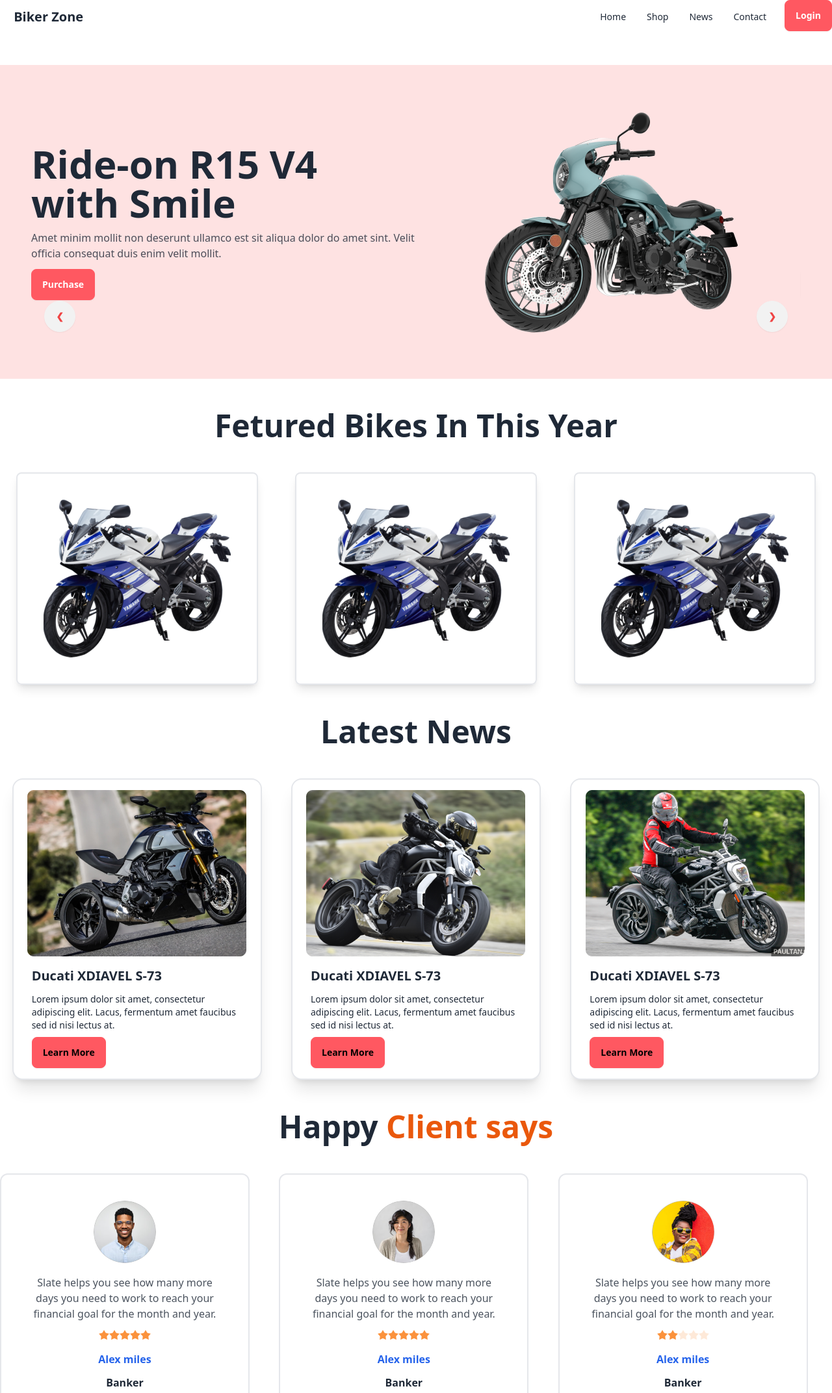
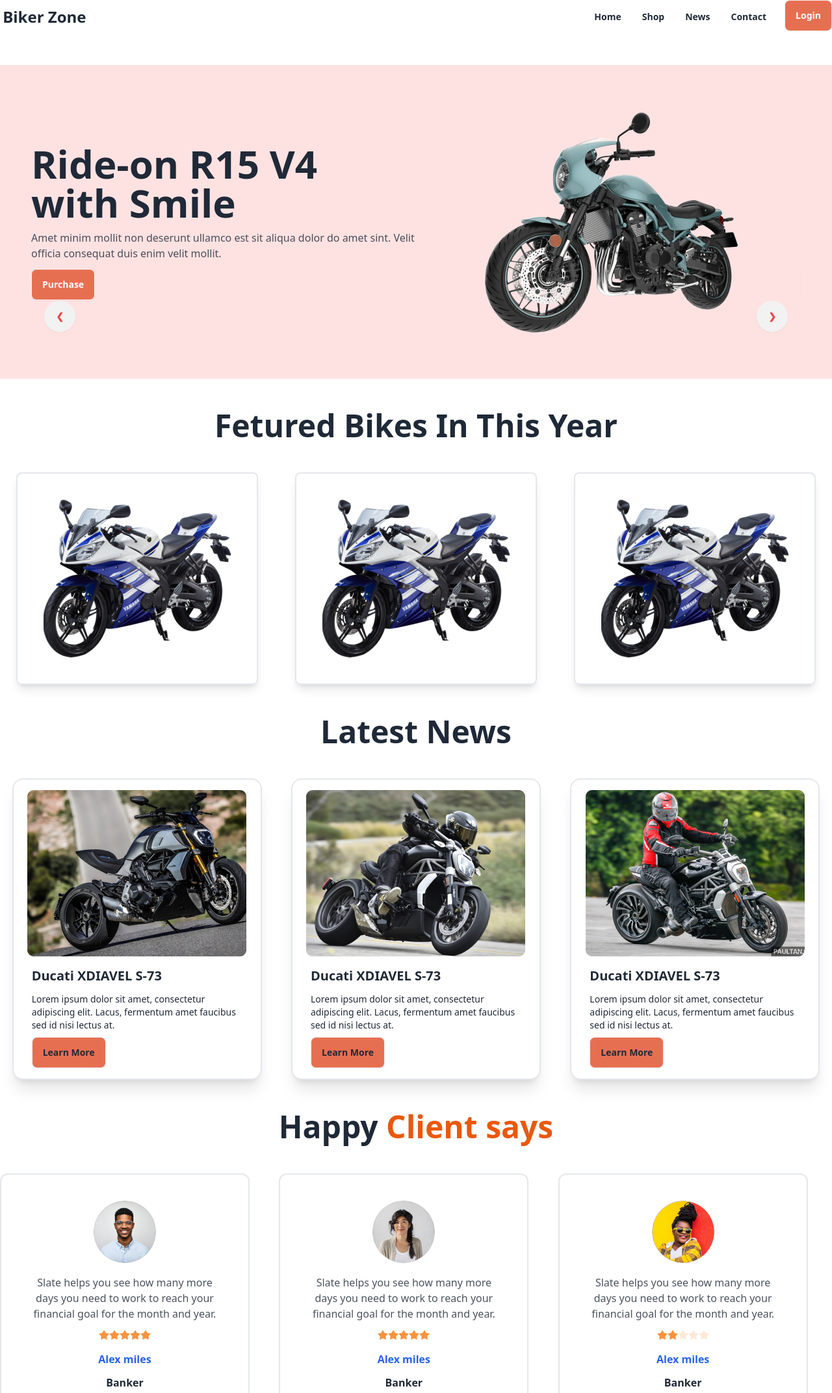
Before and after one commit to KaziAbdurRahim/biker-zone, a plain HTML site: page index.html in a window 1280 px wide. Shown: the top 2144 px of the page at 65% size. Drawn offline with nearby package versions, Linux system fonts and the light colour scheme.

Commit message:
finished

```diff
--- a/index.html
+++ b/index.html
@@ -19,7 +19,8 @@
                 extend: {
                     colors: {
                         clifford: '#da373d',
-                        'bg-button-pri': '#E76F51'
+
+                        'button-pri': '#E76F51'
                     }
                 }
             }
@@ -51,19 +52,19 @@
                         <li><a>Contact</a></li>
                     </ul>
                 </div>
-                <a class="btn btn-ghost text-xl text-bold    ">Biker Zone</a>
+                <a class=" text-2xl font-bold    ">Biker Zone</a>
             </div>
             <div class="flex justify-end space-x-2">
                 <div class=" hidden lg:flex ">
                     <ul class="menu menu-horizontal px-1">
-                        <li><a>Home</a></li>
-                        <li><a>Shop</a></li>
-                        <li><a>News</a></li>
-                        <li><a>Contact</a></li>
+                        <li><a class="hover:text-orange-600 font-bold">Home</a></li>
+                        <li><a class="hover:text-orange-600 font-bold">Shop</a></li>
+                        <li><a class="hover:text-orange-600 font-bold">News</a></li>
+                        <li><a class="hover:text-orange-600 font-bold">Contact</a></li>
                     </ul>
                 </div>
                 <div class="">
-                    <button class="btn btn-error text-white font-bold ">
+                    <button class="btn bg-button-pri text-white font-bold ">
                         <a>Login</a>
                     </button>
 
@@ -85,7 +86,7 @@
                             <h1 class="font-bold text-6xl">Ride-on R15 V4 <br> with Smile</h1>
                             <p class="opacity-80">Amet minim mollit non deserunt ullamco
                                 est sit aliqua dolor do amet sint. Velit officia consequat duis enim velit mollit.</p>
-                            <button class="btn btn-error text-white font-bold"> Purchase</button>
+                            <button class="btn bg-button-pri text-white font-bold"> Purchase</button>
                         </div>
                         <!-- imaage section -->
                         <div class=" items-center">
@@ -107,7 +108,7 @@
                             <h1 class="font-bold text-6xl">Ride-on R22 V5 <br> with Smile</h1>
                             <p class="opacity-80">Amet minim mollit non deserunt ullamco
                                 est sit aliqua dolor do amet sint. Velit officia consequat duis enim velit mollit.</p>
-                            <button class="btn btn-error text-white font-bold"> Purchase</button>
+                            <button class="btn bg-button-pri  text-white font-bold"> Purchase</button>
                         </div>
                         <!-- imaage section -->
                         <div class=" items-center">
@@ -129,7 +130,7 @@
                             <h1 class="font-bold text-6xl">Ride-on R17 s44 <br> with Smile</h1>
                             <p class="opacity-80">Amet minim mollit non deserunt ullamco
                                 est sit aliqua dolor do amet sint. Velit officia consequat duis enim velit mollit.</p>
-                            <button class="btn btn-error text-white font-bold"> Purchase</button>
+                            <button class="btn bg-button-pri text-white font-bold"> Purchase</button>
                         </div>
                         <!-- imaage section -->
                         <div class=" items-center">
@@ -151,7 +152,7 @@
                             <h1 class="font-bold text-6xl">Ride-on k5 d4 <br> with Smile</h1>
                             <p class="opacity-80">Amet minim mollit non deserunt ullamco
                                 est sit aliqua dolor do amet sint. Velit officia consequat duis enim velit mollit.</p>
-                            <button class="btn btn-error text-white font-bold"> Purchase</button>
+                            <button class="btn bg-button-pri  text-white font-bold"> Purchase</button>
                         </div>
                         <!-- imaage section -->
                         <div class=" items-center">
@@ -201,7 +202,7 @@
                         <p>Lorem ipsum dolor sit amet, consectetur adipiscing elit. Lacus, fermentum amet faucibus sed
                             id nisi lectus at.</p>
                         <div class="card-actions ">
-                            <button class="btn btn-error">Learn More</button>
+                            <button class="btn bg-button-pri ">Learn More</button>
                         </div>
                     </div>
                 </div>
@@ -215,7 +216,7 @@
                         <p>Lorem ipsum dolor sit amet, consectetur adipiscing elit. Lacus, fermentum amet faucibus sed
                             id nisi lectus at.</p>
                         <div class="card-actions ">
-                            <button class="btn btn-error">Learn More</button>
+                            <button class="btn bg-button-pri ">Learn More</button>
                         </div>
                     </div>
                 </div>
@@ -229,7 +230,7 @@
                         <p>Lorem ipsum dolor sit amet, consectetur adipiscing elit. Lacus, fermentum amet faucibus sed
                             id nisi lectus at.</p>
                         <div class="card-actions ">
-                            <button class="btn btn-error">Learn More</button>
+                            <button class="btn bg-button-pri ">Learn More</button>
                         </div>
                     </div>
                 </div>
@@ -268,8 +269,8 @@
                         <p class="font-semibold">Banker</p>
                     </div>
                 </div>
-                 <!-- card 1 -->
-                 <div class="border-2 space-y-3 p-10 text-center rounded-xl md:w-96">
+                <!-- card 1 -->
+                <div class="border-2 space-y-3 p-10 text-center rounded-xl md:w-96">
                     <div>
                         <div class="avatar">
                             <div class="w-24 rounded-full">
@@ -296,8 +297,8 @@
                         <p class="font-semibold">Banker</p>
                     </div>
                 </div>
-                 <!-- card 1 -->
-                 <div class="border-2 space-y-3 text-center rounded-xl md:w-96 p-10">
+                <!-- card 1 -->
+                <div class="border-2 space-y-3 text-center rounded-xl md:w-96 p-10">
                     <div>
                         <div class="avatar">
                             <div class="w-24 rounded-full">
```
